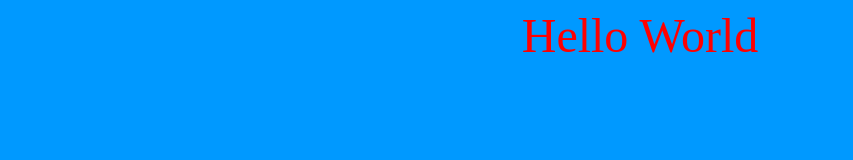
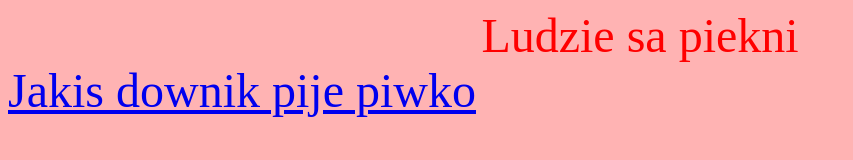
Before and after one commit to Dusiek010/Dusiek010.github.io, a plain HTML site: page index.html in a window 1280 px wide. Shown: the whole page, without its empty margins (0-853 px from the left). Drawn offline with Linux system fonts and the light colour scheme.

Commit message:
Update index.html

```diff
--- a/index.html
+++ b/index.html
@@ -4,7 +4,8 @@
     <meta charset="utf-8" />
     <title>Hello World</title>
 </head>
-<body style="background-color:#0099ff; color: blue">
-    <center><font size="10" color="red">Hello World</font></center>
+<body style="background-color:#ffb3b3; color: white">
+    <center><font size="10" color="red">Ludzie sa piekni</font></center>
+    <font size="15"><a href="https://www.youtube.com/watch?v=TtmaxHtRwnU">Jakis downik pije piwko</a></font>
 </body>
 </html>
```
